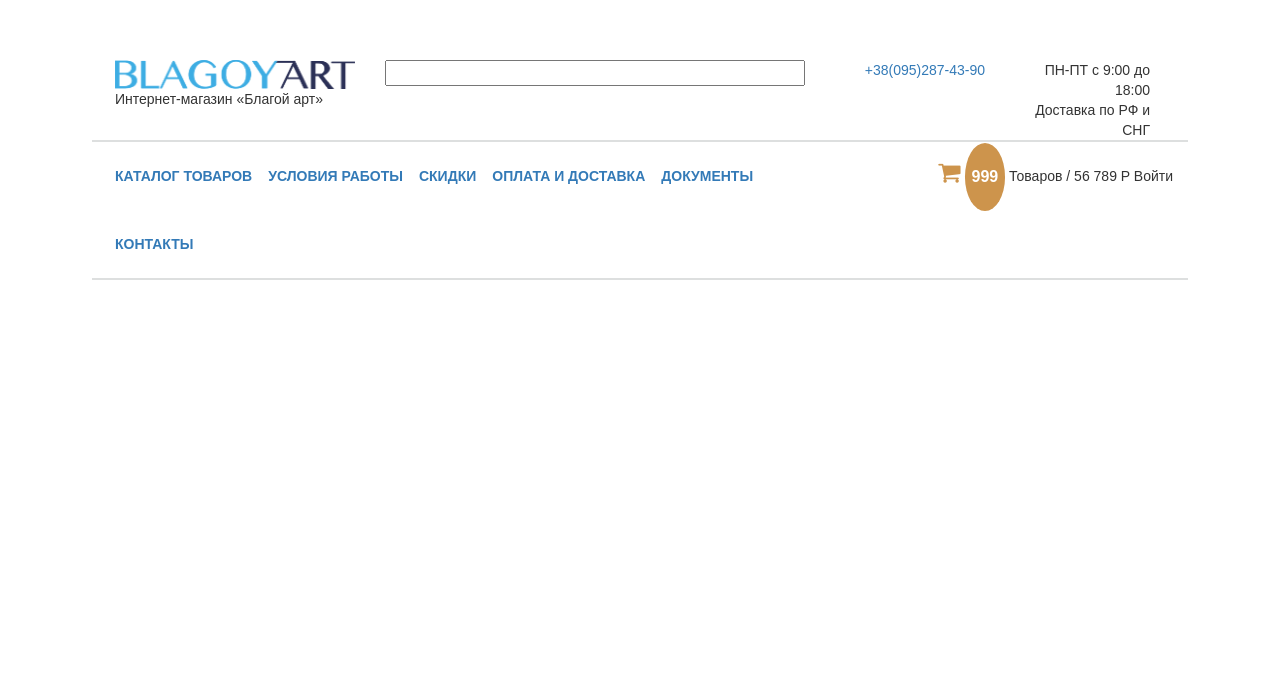
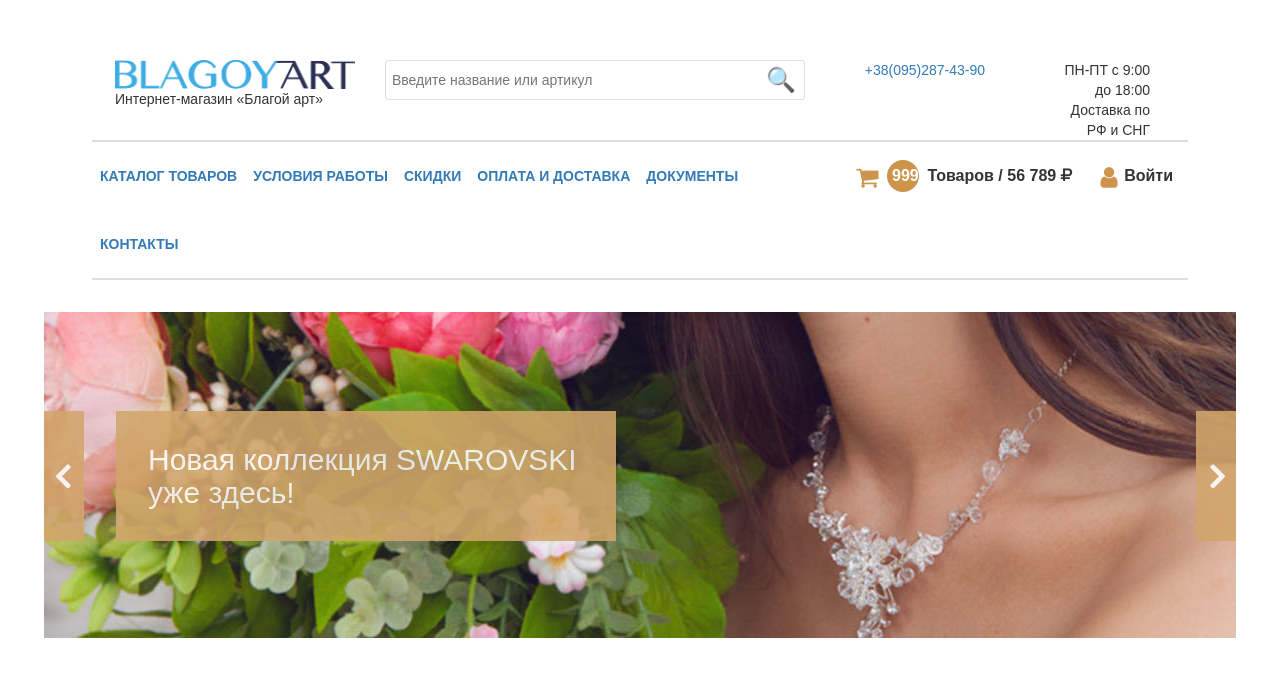
Before and after one commit to PatyaiKasha/BlagoyART, a plain HTML site: page index.html in a window 1280 px wide. Drawn offline with Linux system fonts and the light colour scheme.

Commit message:
add slider

```diff
--- a/css/style.scss
+++ b/css/style.scss
@@ -17,14 +17,35 @@ body {
 
 header {
     padding: 0 56px;
+    .logo {
         img {
             width: 100%;
         }
+    }
+    .search {
+        // margin: 0 auto;
         input {
             width: 100%;
+            height: 40px;
+            border: 1px solid #dddfdf;
+            border-radius: 3px;
+            box-sizing: border-box;
         }
+    }
+    .search::after {
+        content: "\1F50D";
+        display: inline-block;
+        font-size: 24px;
+        color: #cd944c;
+        position: absolute;
+        right: 24px;
+        top: 0;
+        line-height: 40px;
+    }
+    .contents {
         ul {
             padding: 0;
+        }
     }
 }
 
@@ -41,29 +62,40 @@ nav {
     }
     .main-menu {
         font-weight: bold;
+        padding: 0;
+        ul {
             li {
                 font-size: 14px;
                 padding: 24px 8px;
             }
         }
+    }
     .cart-menu {
         line-height: 68px;
-        .fa-shopping-cart {
+        font-weight: bold;
+        font-size: 16px;
+        .fa-shopping-cart,
+        .fa-user {
             font-size: 24px;
             color: $gold;
+            vertical-align: middle;
         }
         .g-count {
             display: inline-block;
-            font-size: 16px;
-            font-weight: bold;
             color: #fff;
-            padding: 0 7px;
+            background: $gold;
+            height: 32px;
+            width: 32px;
+            line-height: 32px;
             border-radius: 50%;
-            background: $gold;
-            vertical-align: middle;
-            box-sizing: border-box;
+            padding: 0 5px;
+            margin: 0 4px;
+        }
+        .fa-user {
+            margin: 0 2px 0 24px;
         }
     }
+    .btn-enter {}
 }
 
 nav::before,
@@ -73,3 +105,61 @@ nav::after {
     width: 100%;
     border: 1px solid #dddfdf;
 }
+
+section#slider {
+    height: 326px;
+    background-image: url(../img/slid-img-1.jpg);
+    margin-top: 32px;
+    padding: 99px 0;
+    .btn-prev,
+    .btn-next {
+        display: inline-block;
+        padding: 0;
+        height: 130px;
+        width: 40px;
+        background-color: #d2a66b;
+        opacity: 0.88;
+        cursor: pointer;
+        .fa-angle-left,
+        .fa-angle-right {
+            line-height: 130px;
+            width: 40px;
+            font-size: 40px;
+            color: #fff;
+            font-weight: bold;
+            // position: absolute;
+            // left: 10px;
+        }
+    }
+    .btn-prev,
+    .btn-next {
+        &:hover {
+            background-color: #fff;
+            opacity: 0.88;
+        }
+    }
+    .fa-angle-left,
+    .fa-angle-right {
+        &:hover {
+            color: #d2a66b;
+            opacity: 0.88;
+        }
+    }
+    .btn-prev {
+        float: left;
+        padding-left: 11px;
+    }
+    .btn-next {
+        float: right;
+        padding-left: 14px;
+    }
+    h2.about {
+        display: inline-block;
+        width: 500px;
+        padding: 32px;
+        background-color: #d2a66b;
+        color: #fff;
+        margin: 0 0 0 32px;
+        opacity: 0.88;
+    }
+}
--- a/index.html
+++ b/index.html
@@ -19,7 +19,7 @@
                     <p>Интернет-магазин &#171;Благой арт&#187;</p>
                 </div>
                 <div class="col-sm-5 search">
-                    <input type="text">
+                    <input type="text" placeholder=" Введите название или артикул">
                 </div>
                 <div class="col-sm-4 contacts text-right">
                     <div class="phone col-sm-6">
@@ -50,15 +50,27 @@
                 </div>
                 <div class="col-sm-4 cart-menu text-right">
                     <a href="#"><i class="fa fa-shopping-cart"></i></a>
-                    <span class="g-count">999</span>
+                    <span class="g-count text-center">999</span>
                     <span class="goods">Товаров /</span>
                     <span id="price" class="price">56 789</span>
-                    <span>P</span>
+                    <i class="fa fa-rub" aria-hidden="true"></i>
+                    <a href="#"><i class="fa fa-user" aria-hidden="true"></i></a>
                     <span class="btn-enter">Войти</span>
                 </div>
             </div>
         </div>
     </nav>
+    <section id="slider">
+        <div class="container-fluid">
+            <div class="row">
+                <div class="col-sm-1 btn-prev">
+                    <i class="fa fa-angle-left" aria-hidden="true"></i></div>
+                <h2 class="col-sm-10 about">Новая коллекция SWAROVSKI уже здесь!</h2>
+                <div class="col-sm-1 btn-next"><i class="fa fa-angle-right" aria-hidden="true"></i>
+                </div>
+            </div>
+        </div>
+    </section>
 </body>
 
 </html>
```
Also changed, not shown: css/style.css, img/slid-img-1.jpg (added), 1 other file. Lines whose indentation alone changed are shown as unchanged.
